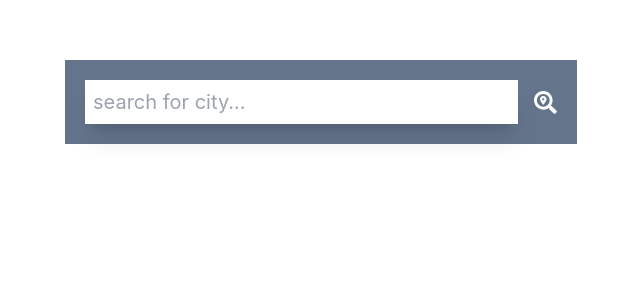
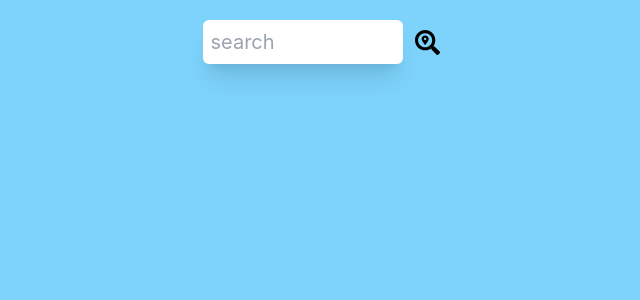
Before and after one commit to smfahim25/weather-app, a React (Create React App) app: page / in a window 1280 px wide. Shown: the top 300 px of the page, without its empty margins (319-959 px from the left). Built offline with nearby package versions, Linux system fonts and the light colour scheme.

Commit message:
changed some style of weather details and added forcast component

```diff
--- a/src/App.js
+++ b/src/App.js
@@ -6,6 +6,7 @@ import Weather from "./component/Weather/Weather";
 import Loader from "./Shared/Loader";
 import { toast, ToastContainer } from "react-toastify";
 import "react-toastify/dist/ReactToastify.css";
+import Forecast from "./component/Forecast/Forecast";
 
 function App() {
   const [currentWeather, setCurrentWeather] = useState(null);
@@ -41,20 +42,24 @@ function App() {
       })
       .catch((err) => {
         setCurrentWeather(null);
+        setForecast(null);
         toast.error("City not found !!!, Enter valid city name");
       });
     setLoading(false);
   };
 
   return (
-    <div className="mx-auto max-w-screen-md mt-4 py-5 px-32 bg-gradient-to-br h-fit">
+    <div>
+      <div>
         <Search onSearch={handleOnSearch} />
         {loading ? (
           <Loader />
         ) : (
           currentWeather && !loading && <Weather data={currentWeather} />
         )}
+        {forecast && <Forecast data={forecast} />}
         <ToastContainer />
+      </div>
     </div>
   );
 }
--- a/src/api.js
+++ b/src/api.js
@@ -1,13 +1,3 @@
-export const geoApiOptions = {
-  method: "GET",
-  headers: {
-    "X-RapidAPI-Key": "e586553c8bmshe7604bebb106760p19fa8bjsn39001fbc5f55",
-    "X-RapidAPI-Host": "wft-geo-db.p.rapidapi.com",
-  },
-};
-
-export const GEO_API_URL = "https://wft-geo-db.p.rapidapi.com/v1/geo";
-
 export const WEATHER_API_URL = "https://api.openweathermap.org/data/2.5";
 
 export const WEATHER_API_KEY = "27f45f20ddf86db7ee986e5fdae8db72";
--- /dev/null
+++ b/src/component/Forecast/Forecast.js
@@ -0,0 +1,21 @@
+import React from "react";
+
+const WEEK_DAYS = [
+  "Monday",
+  "Tuesday",
+  "Wednesday",
+  "Thursday",
+  "Friday",
+  "Saturday",
+  "Sunday",
+];
+const Forecast = ({ data }) => {
+  const dayInAWeek = new Date().getDay();
+
+  const forecastDays = WEEK_DAYS.slice(dayInAWeek, WEEK_DAYS.length).concat(
+    WEEK_DAYS.slice(0, dayInAWeek)
+  );
+  return <div></div>;
+};
+
+export default Forecast;
--- a/src/component/Search/Search.js
+++ b/src/component/Search/Search.js
@@ -8,19 +8,20 @@ const Search = ({ onSearch }) => {
     onSearch(search);
   };
   return (
-    <div className="flex flex-row jsutify-center my-6 bg-slate-500 p-5">
-      <div className="flex flex-row justify-center w-full items-center space-x-4">
+    <div className="flex justify-center items-center">
+      <div className="flex flex-row justify-center items-center mt-5">
         <input
           value={search}
           onChange={(e) => setSearch(e.target.value)}
-          placeholder="search for city..."
+          placeholder="search"
           type="text"
-          className="text-xl font-normal p-2 w-full shadow-xl focus:outline-none capitalize placeholder:lowercase"
+          className="text-xl mr-3 font-normal p-2 w-[200px] rounded-md shadow-xl focus:outline-none capitalize placeholder:lowercase"
         />
         <FaSearchLocation
           onClick={handleSearchClick}
+          title="search"
           size={25}
-          className="text-white cursor-pointer transition ease-out hover:scale-125"
+          className="text-black cursor-pointer transition ease-out hover:scale-125"
         />
       </div>
     </div>
--- a/src/component/Weather/Weather.module.css
+++ b/src/component/Weather/Weather.module.css
@@ -2,8 +2,8 @@
   width: 400px;
   border-radius: 9px;
   box-shadow: 10px -2px 20px 2px rgb(0 0 0 / 30%);
-  color: #fff;
-  background-color: #64748b;
+  color: #0ca5e9;
+  background-color: white;
   margin: 20px auto 0 auto;
   padding: 0 20px 20px 20px;
 }
@@ -17,7 +17,7 @@
 
 .city {
   font-weight: 600;
-  font-size: 18px;
+  font-size: 25px;
   line-height: 1;
   margin: 0;
   letter-spacing: 1px;
@@ -25,7 +25,7 @@
 
 .weatherDescription {
   font-weight: 400;
-  font-size: 14px;
+  font-size: 15px;
   line-height: 1;
   margin: 0;
   text-transform: capitalize;
--- a/src/index.css
+++ b/src/index.css
@@ -9,6 +9,7 @@ body {
     sans-serif;
   -webkit-font-smoothing: antialiased;
   -moz-osx-font-smoothing: grayscale;
+  background-color: #7dd3fc;
 }
 
 code {
```
Lines whose indentation alone changed are shown as unchanged.
